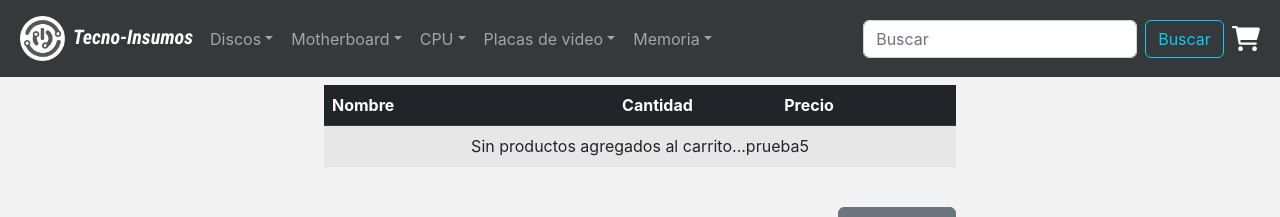
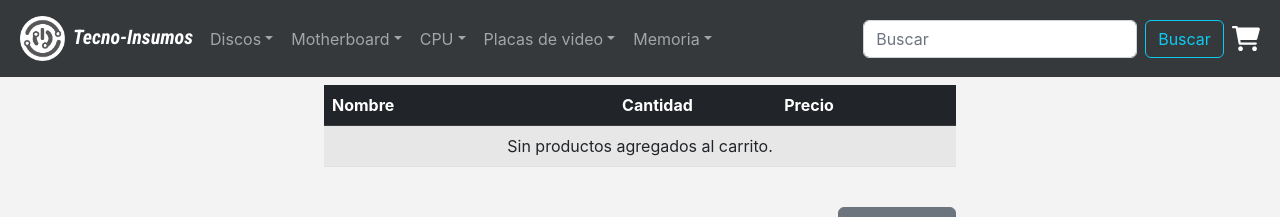
Before and after one commit to LeoYab/tecno-insumos, a React (Create React App) app: page /cart in a window 1280 px wide. Shown: the top 217 px of the page. Built offline with nearby package versions, Linux system fonts and the light colour scheme.

Commit message:
Change text in cart.js

```diff
--- a/src/components/Cart/Cart.js
+++ b/src/components/Cart/Cart.js
@@ -22,7 +22,7 @@ const Cart = () => {
 
         return (
             <tr>
-                <td className="text-center" colSpan="4">Sin productos agregados al carrito...prueba5</td>
+                <td className="text-center" colSpan="4">Sin productos agregados al carrito.</td>
             </tr>
 
         )
```
